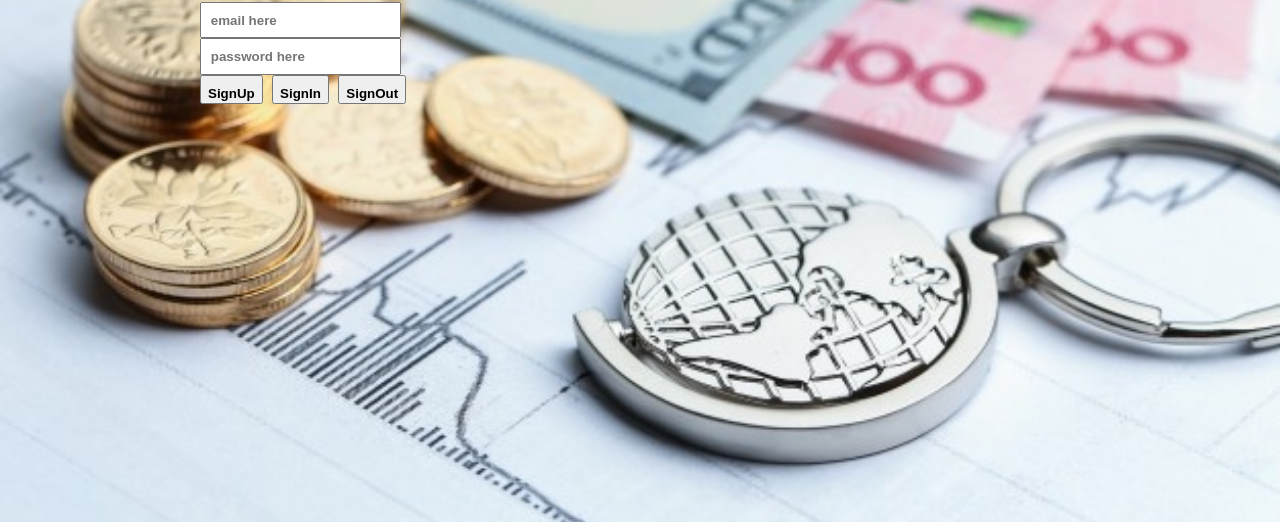
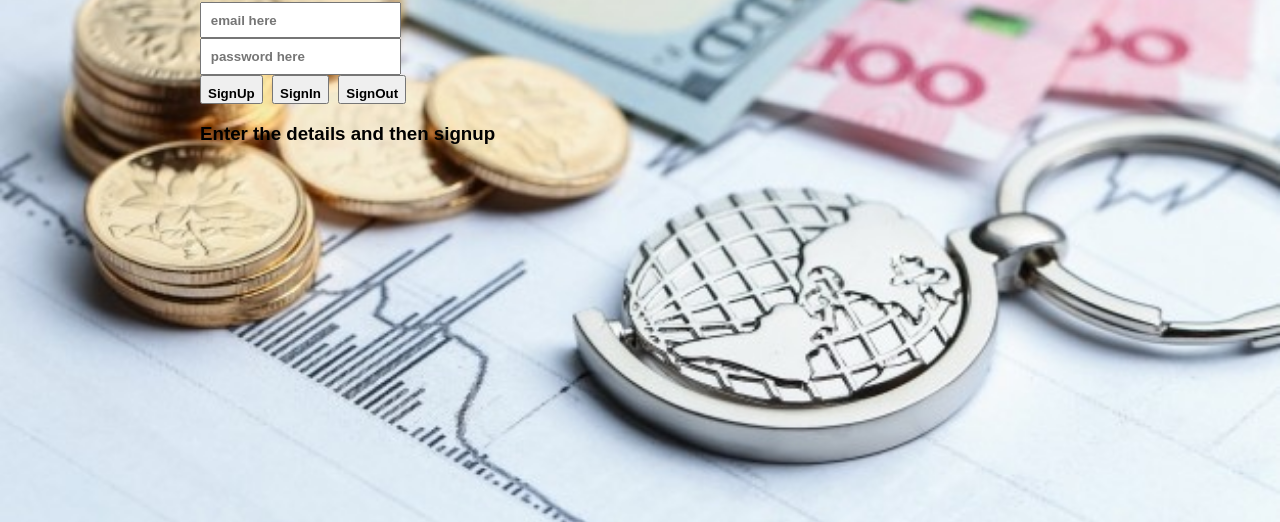
Before and after one commit to pushanverma/GRIP-MAY-2021, a plain HTML site: page index.html in a window 1280 px wide. Shown: the part 278-800 px from the top of the page. Drawn offline with Linux system fonts and the light colour scheme; no server answers.

Commit message:
Update index.html

```diff
--- a/index.html
+++ b/index.html
@@ -22,6 +22,8 @@
     <button onclick="signUp()" id="signUp" style="padding-top: 1%; margin-right: 5px;">SignUp</button>
     <button onclick="signIn()" id="signIp" style="padding-top: 1%; margin-right: 5px;">SignIn</button>
     <button onclick="signOut()" id="signOut" style="padding-top: 1%; margin-right: 5px;">SignOut</button>
+
+    <h3>Enter the details and then signup</h3>
     </div>
 
 </body>
```
